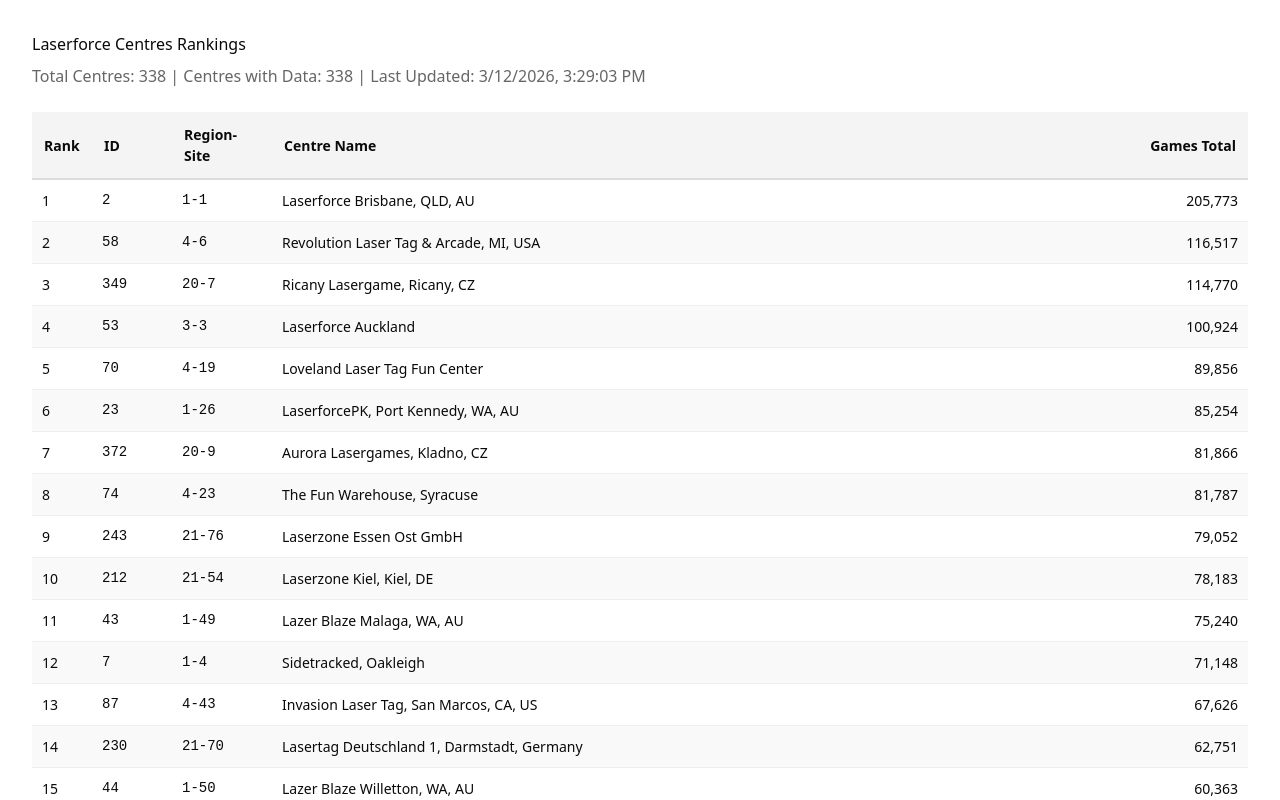
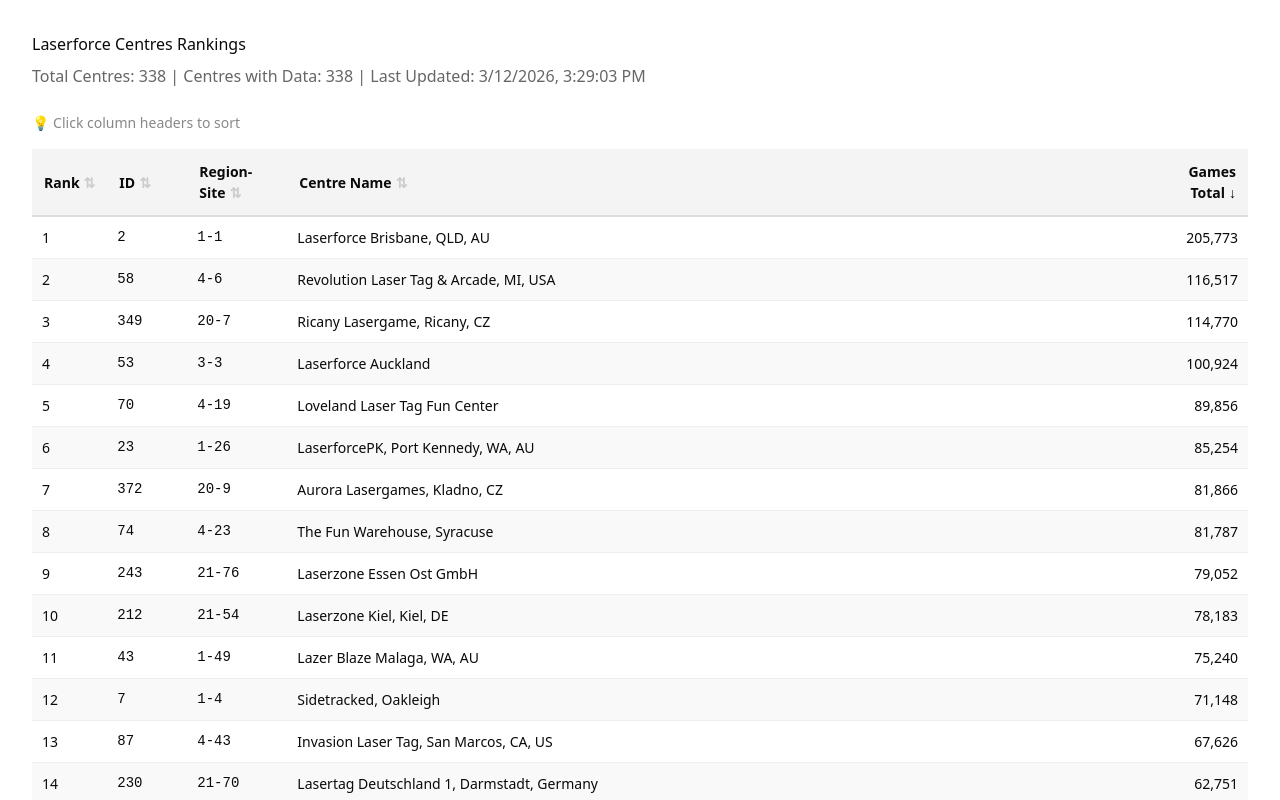
Before and after one commit to Juranur/laserforce-centres-public, a Next.js app: page / in a window 1280 px wide. Shown: the top 800 px of the page. Built offline with nearby package versions, Linux system fonts and the light colour scheme.

Commit message:
Update page.tsx

```diff
--- a/src/app/page.tsx
+++ b/src/app/page.tsx
@@ -16,10 +16,15 @@
   centres: Centre[]
 }
 
+type SortField = 'rank' | 'id' | 'regionSite' | 'name' | 'gamesTotal'
+type SortDirection = 'asc' | 'desc'
+
 export default function Home() {
   const [data, setData] = useState<CentresData | null>(null)
   const [loading, setLoading] = useState(true)
   const [error, setError] = useState<string | null>(null)
+  const [sortField, setSortField] = useState<SortField>('gamesTotal')
+  const [sortDirection, setSortDirection] = useState<SortDirection>('desc')
 
   useEffect(() => {
     fetch('/api/centres')
@@ -33,6 +38,57 @@
         setLoading(false)
       })
   }, [])
+
+  const handleSort = (field: SortField) => {
+    if (sortField === field) {
+      // Toggle direction if same field
+      setSortDirection(sortDirection === 'asc' ? 'desc' : 'asc')
+    } else {
+      // New field, set to desc by default (or asc for name)
+      setSortField(field)
+      setSortDirection(field === 'name' || field === 'regionSite' ? 'asc' : 'desc')
+    }
+  }
+
+  const getSortedCentres = () => {
+    if (!data?.centres) return []
+
+    const sorted = [...data.centres].sort((a, b) => {
+      let comparison = 0
+
+      switch (sortField) {
+        case 'id':
+          comparison = parseInt(a.id) - parseInt(b.id)
+          break
+        case 'regionSite':
+          comparison = a.regionSite.localeCompare(b.regionSite)
+          break
+        case 'name':
+          comparison = a.name.localeCompare(b.name)
+          break
+        case 'gamesTotal':
+          comparison = a.gamesTotal - b.gamesTotal
+          break
+        case 'rank':
+        default:
+          comparison = b.gamesTotal - a.gamesTotal
+          break
+      }
+
+      return sortDirection === 'asc' ? comparison : -comparison
+    })
+
+    return sorted
+  }
+
+  const SortIcon = ({ field }: { field: SortField }) => {
+    if (sortField !== field) {
+      return <span style={{ color: '#ccc', marginLeft: '4px' }}>⇅</span>
+    }
+    return <span style={{ marginLeft: '4px' }}>{sortDirection === 'asc' ? '↑' : '↓'}</span>
+  }
+
+  const sortedCentres = getSortedCentres()
 
   if (loading) {
     return (
@@ -63,9 +119,6 @@
     )
   }
 
-  // Sort by gamesTotal descending
-  const sortedCentres = [...(data?.centres || [])].sort((a, b) => b.gamesTotal - a.gamesTotal)
-
   return (
     <div style={{
       padding: '2rem',
@@ -79,6 +132,10 @@
         Last Updated: {data?.lastUpdated ? new Date(data.lastUpdated).toLocaleString() : 'N/A'}
       </p>
 
+      <p style={{ color: '#888', marginBottom: '1rem', fontSize: '14px' }}>
+        💡 Click column headers to sort
+      </p>
+
       <div style={{ overflowX: 'auto' }}>
         <table style={{
           width: '100%',
@@ -87,11 +144,70 @@
         }}>
           <thead>
             <tr style={{ backgroundColor: '#f4f4f4' }}>
-              <th style={{ padding: '12px', textAlign: 'left', borderBottom: '2px solid #ddd', width: '60px' }}>Rank</th>
-              <th style={{ padding: '12px', textAlign: 'left', borderBottom: '2px solid #ddd', width: '80px' }}>ID</th>
-              <th style={{ padding: '12px', textAlign: 'left', borderBottom: '2px solid #ddd', width: '100px' }}>Region-Site</th>
-              <th style={{ padding: '12px', textAlign: 'left', borderBottom: '2px solid #ddd' }}>Centre Name</th>
-              <th style={{ padding: '12px', textAlign: 'right', borderBottom: '2px solid #ddd', width: '120px' }}>Games Total</th>
+              <th
+                onClick={() => handleSort('rank')}
+                style={{
+                  padding: '12px',
+                  textAlign: 'left',
+                  borderBottom: '2px solid #ddd',
+                  width: '60px',
+                  cursor: 'pointer',
+                  userSelect: 'none'
+                }}
+              >
+                Rank<SortIcon field="rank" />
+              </th>
+              <th
+                onClick={() => handleSort('id')}
+                style={{
+                  padding: '12px',
+                  textAlign: 'left',
+                  borderBottom: '2px solid #ddd',
+                  width: '80px',
+                  cursor: 'pointer',
+                  userSelect: 'none'
+                }}
+              >
+                ID<SortIcon field="id" />
+              </th>
+              <th
+                onClick={() => handleSort('regionSite')}
+                style={{
+                  padding: '12px',
+                  textAlign: 'left',
+                  borderBottom: '2px solid #ddd',
+                  width: '100px',
+                  cursor: 'pointer',
+                  userSelect: 'none'
+                }}
+              >
+                Region-Site<SortIcon field="regionSite" />
+              </th>
+              <th
+                onClick={() => handleSort('name')}
+                style={{
+                  padding: '12px',
+                  textAlign: 'left',
+                  borderBottom: '2px solid #ddd',
+                  cursor: 'pointer',
+                  userSelect: 'none'
+                }}
+              >
+                Centre Name<SortIcon field="name" />
+              </th>
+              <th
+                onClick={() => handleSort('gamesTotal')}
+                style={{
+                  padding: '12px',
+                  textAlign: 'right',
+                  borderBottom: '2px solid #ddd',
+                  width: '120px',
+                  cursor: 'pointer',
+                  userSelect: 'none'
+                }}
+              >
+                Games Total<SortIcon field="gamesTotal" />
+              </th>
             </tr>
           </thead>
           <tbody>
```
